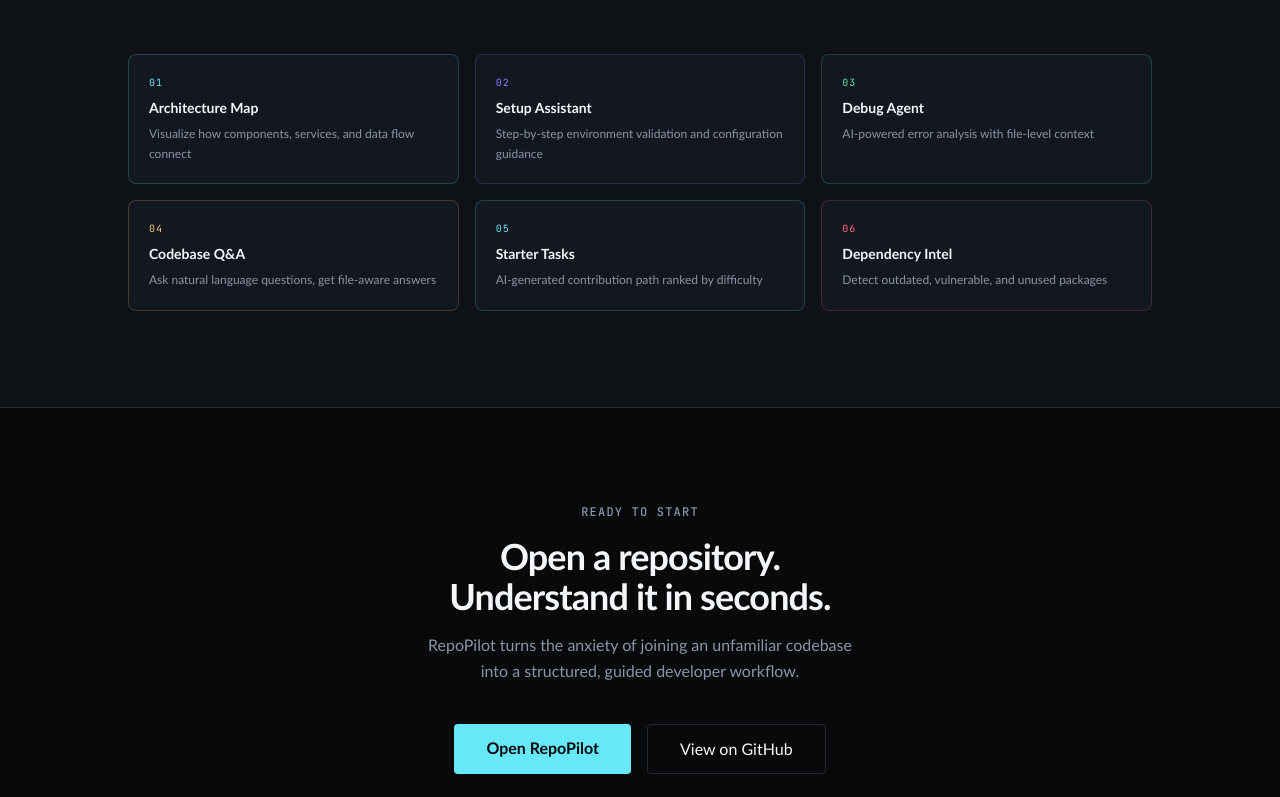
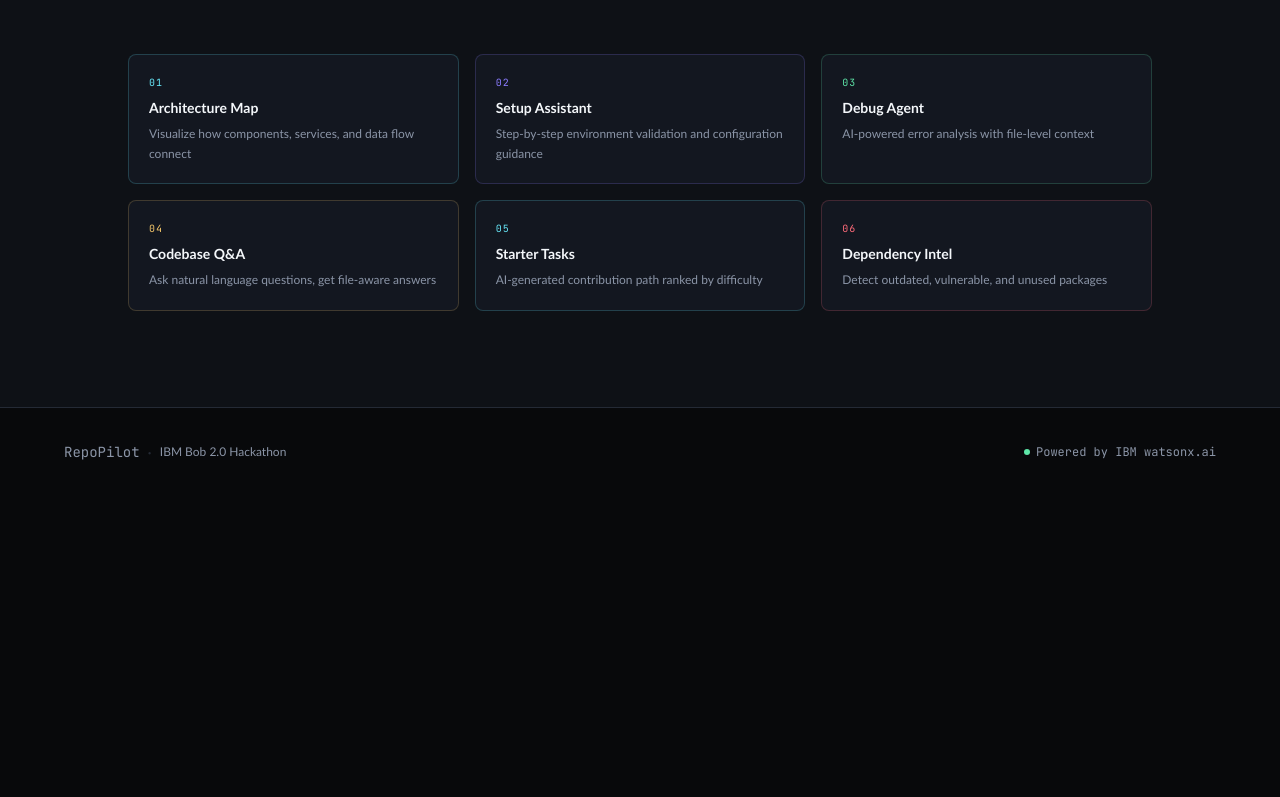
Before and after one commit to cyrilchris-j/RepoPilot, a React (Vite) app in the folder frontend/: page / in a window 1280 px wide. Shown: the part 2000-2797 px from the top of the page. After the commit the page ends 2496 px from the top, so only its background shows below. Built offline with nearby package versions, Linux system fonts and the light colour scheme.

Commit message:
Remove Ready to Start CTA section from landing page

```diff
--- a/frontend/src/pages/LandingPage.tsx
+++ b/frontend/src/pages/LandingPage.tsx
@@ -728,28 +728,6 @@
       <ProblemSection />
       <SolutionSection />
 
-      {/* CTA */}
-      <section className="py-24 px-6 border-t border-border">
-        <div className="max-w-3xl mx-auto text-center">
-          <div className="section-label mb-4">Ready to Start</div>
-          <h2 className="text-3xl md:text-4xl font-semibold text-text-primary mb-4 tracking-tight">
-            Open a repository.<br />
-            Understand it in seconds.
-          </h2>
-          <p className="text-text-secondary mb-10 leading-relaxed">
-            RepoPilot turns the anxiety of joining an unfamiliar codebase<br className="hidden md:block" />
-            into a structured, guided developer workflow.
-          </p>
-          <div className="flex flex-col sm:flex-row gap-4 justify-center">
-            <Link to="/app" className="btn-primary px-8 py-3 text-base">
-              Open RepoPilot
-            </Link>
-            <a href="https://github.com" target="_blank" rel="noopener noreferrer" className="btn-secondary px-8 py-3 text-base">
-              View on GitHub
-            </a>
-          </div>
-        </div>
-      </section>
 
       {/* Footer */}
       <footer className="border-t border-border py-8 px-6">
```
